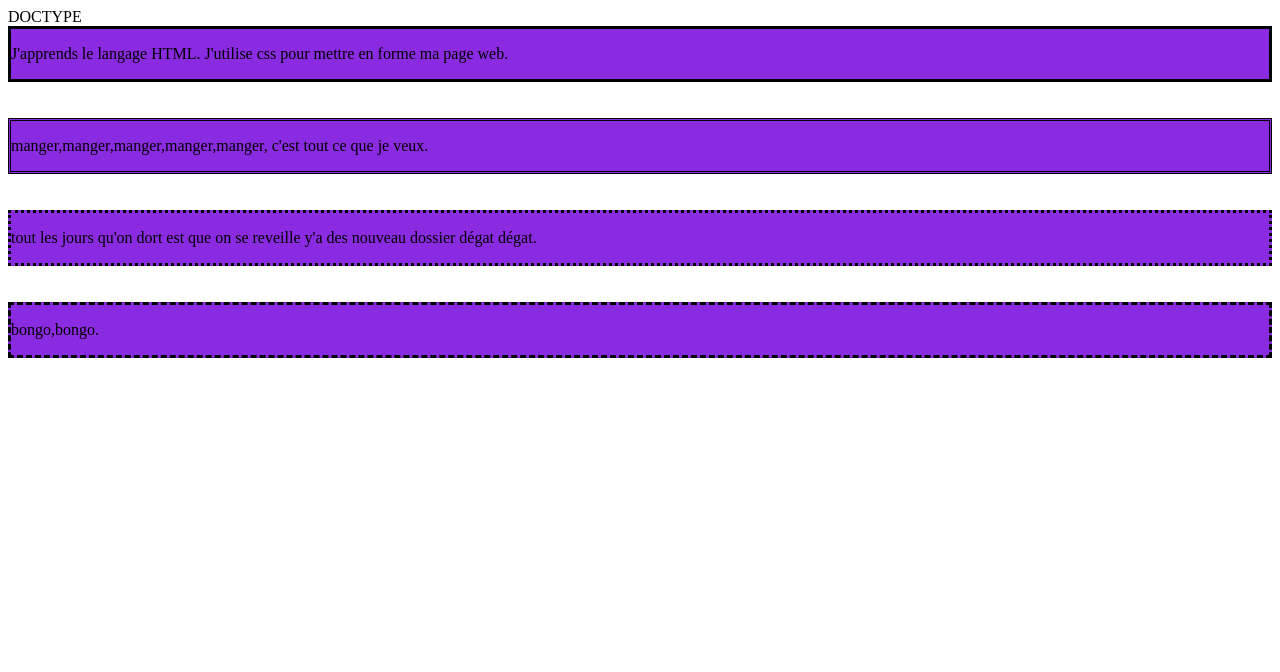
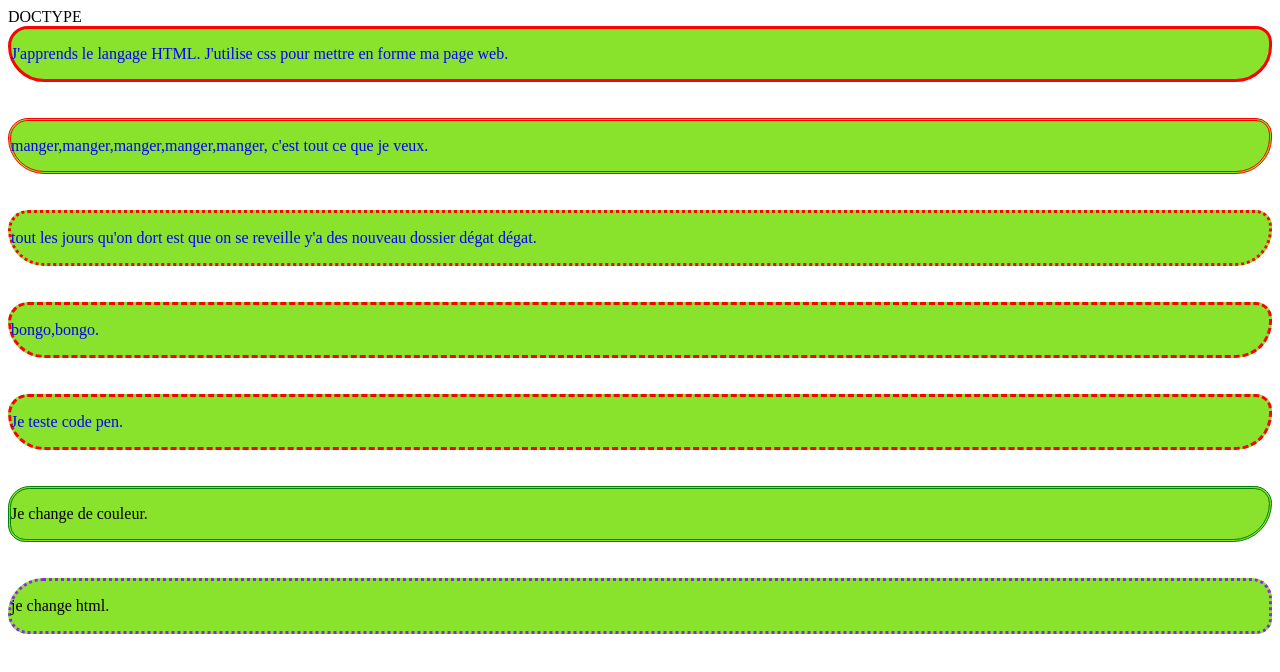
Before and after one commit to naelchamssiddine-670/mapremierepageweb, a plain HTML site: page service.html in a window 1280 px wide. Drawn offline with Linux system fonts and the light colour scheme.

```diff
--- a/service.css
+++ b/service.css
@@ -3,7 +3,7 @@ div{
     color:black; /*color:c'est la partie du propriété:black et la valeur */
 
     /*background-color: arrière plan-en couleur vas surligner les phrase qui se trouve dans le paragraphe*/
-    background-color:blueviolet;
+    background-color:rgb(137, 226, 43);
 }
 
 #solid{
@@ -21,3 +21,36 @@ div{
 #dashed{
     border: dashed;
 }
+
+
+/*Je mets en forme */
+
+div{
+  border: solid;
+  color:red;
+  border-radius:25px 20px 45px 45px
+}
+
+p{
+  color:blue;
+}
+
+#div1{
+  border: double;
+  color: green;
+  border-radius:25px 20px 45px
+}
+
+#p1{
+  color:black;
+}
+
+#div2{
+  border: dotted;
+  color: blueviolet;
+  border-radius:35px 20px 15px
+}
+
+#p2{
+  color:black;
+}
--- a/service.html
+++ b/service.html
@@ -1,7 +1,7 @@
 DOCTYPE <html>
 <!--la langue html-->
-<html lang="fr">
-    <head>
+    <html lang="fr">
+     <head>
         <!--le character confuguration paramétre l'entete de ma page avec la balises-->
         <meta charset="utf-8">
         <!--le titre du texte-->
@@ -18,6 +18,7 @@ DOCTYPE <html>
             </p>
         </div>
         <br><br>
+        <!--divisé mon paragraphe-->
         <div id="double">
             <p>
                  manger,manger,manger,manger,manger,
@@ -42,6 +43,22 @@ DOCTYPE <html>
             </p>
 
         </div>
+        <br><br>
+        <div id="dashed">
+    <p>Je teste code pen.</p>
+    </div>
+    <br><br>
+    <div id="div1">
+      <p id="p1">Je change de couleur.</p>
+    </div>
+    <br><br>
+    <div id="div2">
+      <p id="p2">je change html.<p>
+    </div>
+
+
 
     </body>
+
+
 </html>
```
